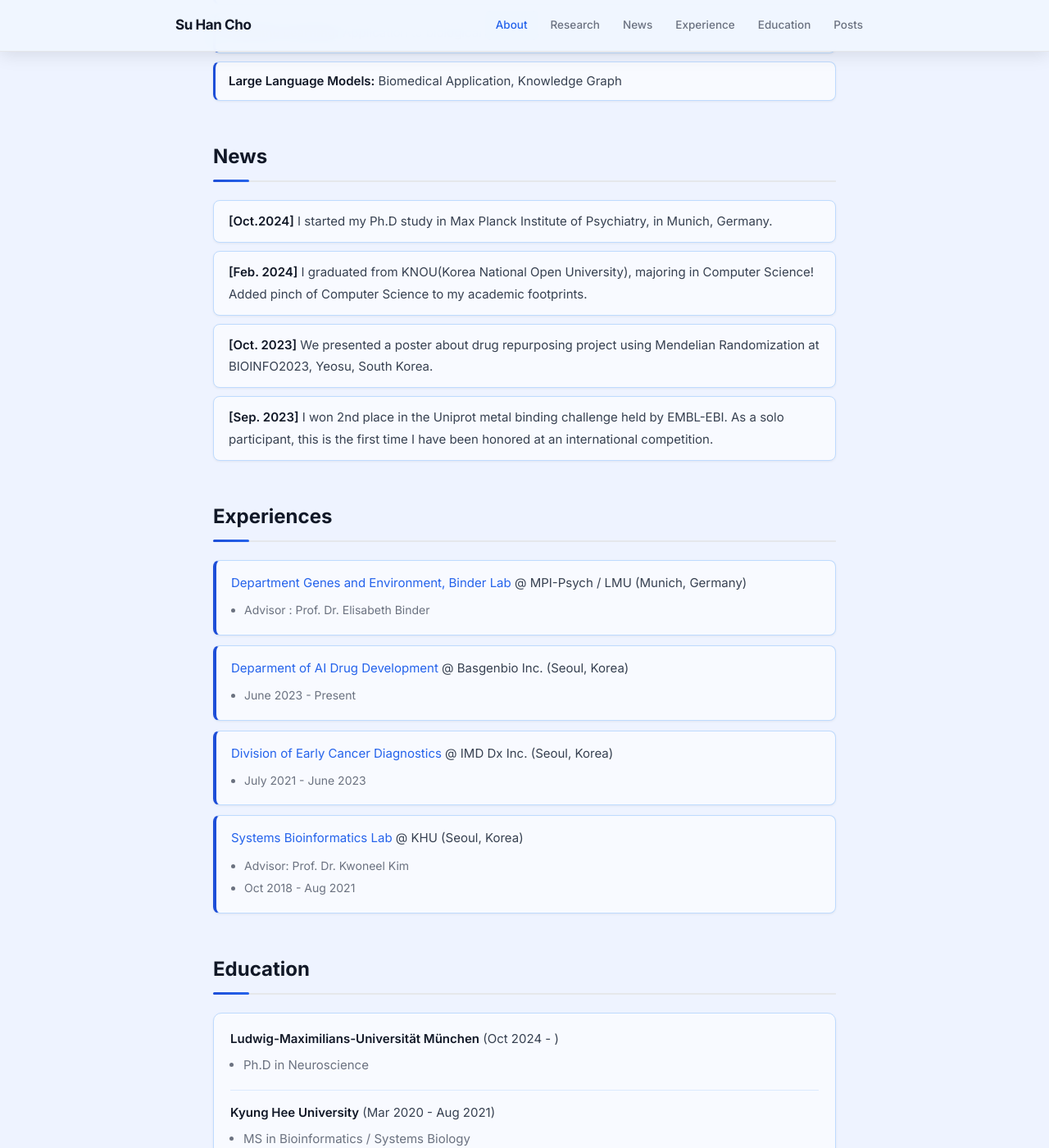
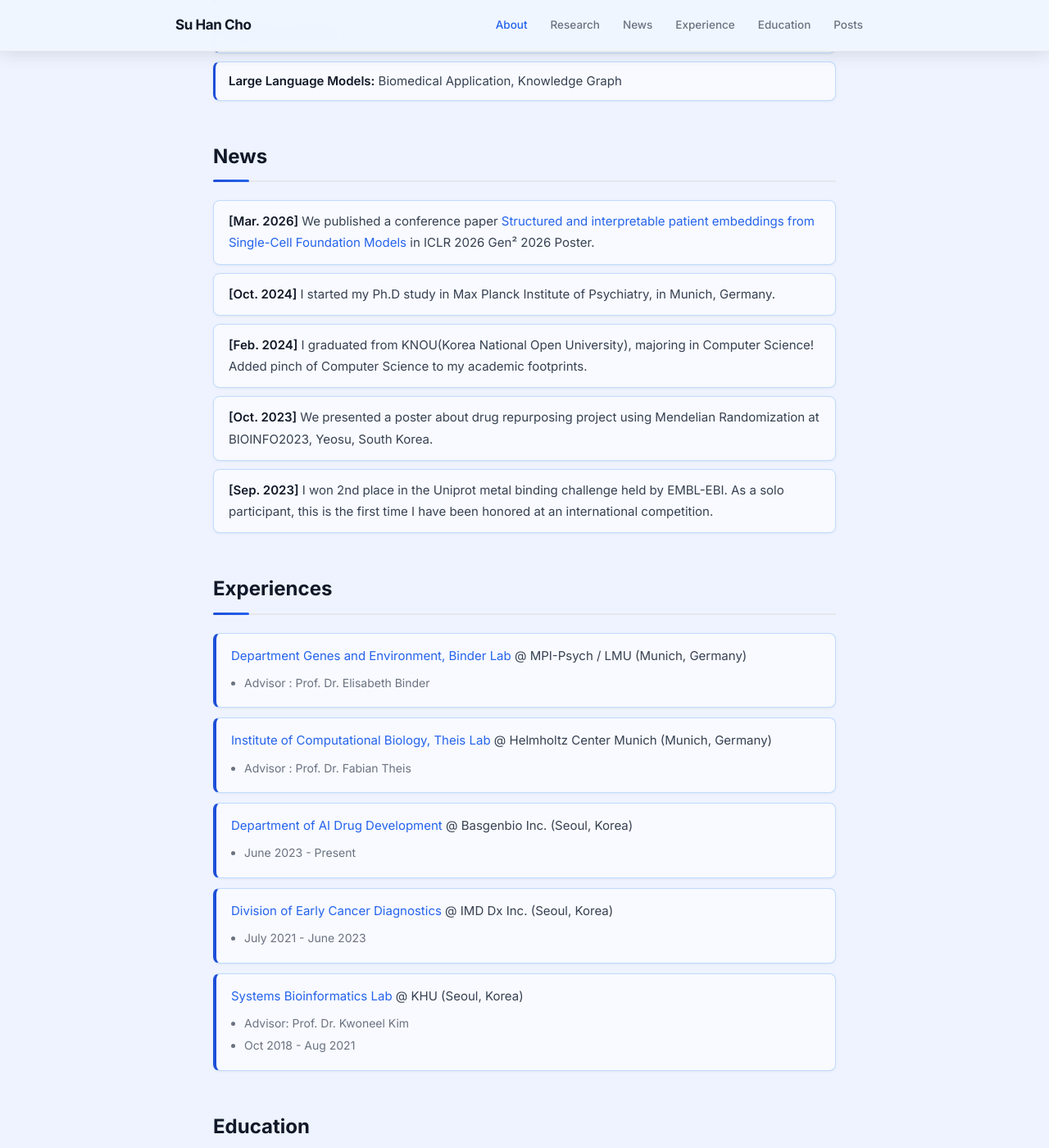
Before and after one commit to SuhanC/suhanc.github.io, a Jekyll site: the page built from index.md, in a window 1280 px wide and 1400 px high, scrolled down 1078 px. Shown: the whole window at 82% size. Built offline with Jekyll 4.4.1, drawn with Linux system fonts in a browser that asks for light colours; nearby versions of some CDN libraries; a style sheet for code colours, icons or effects is not loaded; our own code applies the rules of GitHub Pages for plain Markdown files.

Commit message:
Update index.md

```diff
--- a/index.md
+++ b/index.md
@@ -21,7 +21,9 @@ I'm running my personal [Blog](http://suhansreisen.com/) for few years now. Come
 
 ## News
 
-- **[Oct.2024]** I started my Ph.D study in Max Planck Institute of Psychiatry, in Munich, Germany.
+- **[Mar. 2026]** We published a conference paper [Structured and interpretable patient embeddings from Single-Cell Foundation Models
+](https://openreview.net/pdf/3adeaacee37e7c754b71c08d222c65a8a2d633f9.pdf) in ICLR 2026 Gen² 2026 Poster.
+- **[Oct. 2024]** I started my Ph.D study in Max Planck Institute of Psychiatry, in Munich, Germany.
 - **[Feb. 2024]** I graduated from KNOU(Korea National Open University), majoring in Computer Science! Added pinch of Computer Science to my academic footprints.
 - **[Oct. 2023]** We presented a poster about drug repurposing project using Mendelian Randomization at BIOINFO2023, Yeosu, South Korea.
 - **[Sep. 2023]** I won 2nd place in the Uniprot metal binding challenge held by EMBL-EBI. As a solo participant, this is the first time I have been honored at an international competition.
@@ -29,7 +31,9 @@ I'm running my personal [Blog](http://suhansreisen.com/) for few years now. Come
 ## Experiences
 - [Department Genes and Environment, Binder Lab](https://www.psych.mpg.de/binder) @ MPI-Psych / LMU (Munich, Germany)
   - Advisor : Prof. Dr. Elisabeth Binder
-- [Deparment of AI Drug Development](https://basgenbio.com/en/index.php) @ Basgenbio Inc. (Seoul, Korea)
+- [Institute of Computational Biology, Theis Lab](https://www.helmholtz-munich.de/en/icb/research-groups/theis-lab) @ Helmholtz Center Munich (Munich, Germany)
+  - Advisor : Prof. Dr. Fabian Theis
+- [Department of AI Drug Development](https://basgenbio.com/en/index.php) @ Basgenbio Inc. (Seoul, Korea)
   - June 2023 - Present
 - [Division of Early Cancer Diagnostics](https://www.imbdx.com/) @ IMD Dx Inc. (Seoul, Korea)
   - July 2021 - June 2023
```
